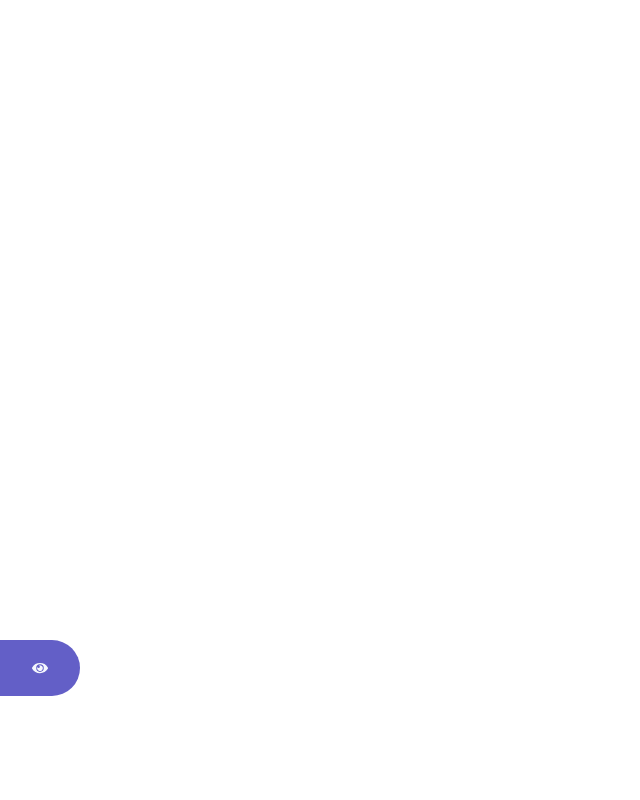
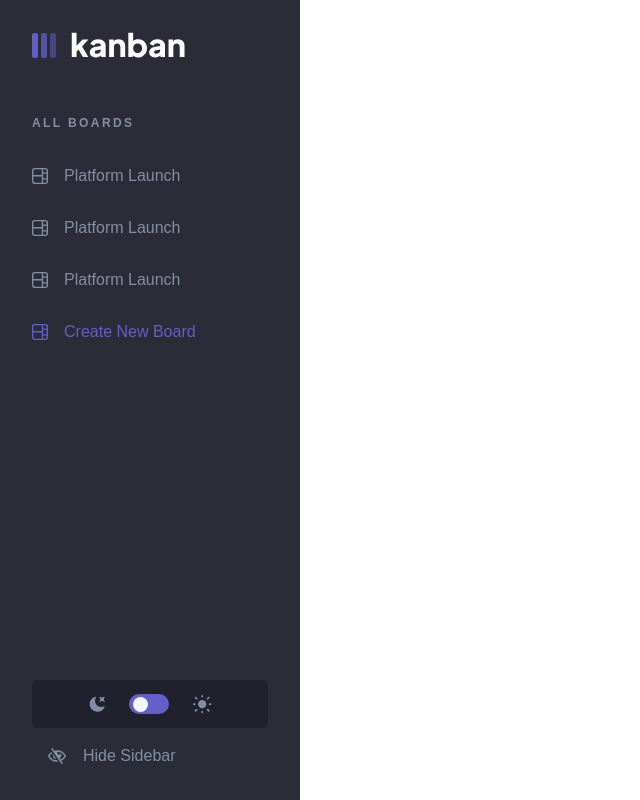
Before and after one commit to abdulrahmanalaa123/super-duper-task-management, a React (Create React App) app: page / in a window 1280 px wide. Shown: the whole page, without its empty margins (0-640 px from the left). Built offline with nearby package versions, Linux system fonts and the light colour scheme.

Commit message:
tweaked true false logic

```diff
--- a/src/components/navbar.js
+++ b/src/components/navbar.js
@@ -15,15 +15,15 @@ function Navbar({ toggleHover }) {
 
   return (
     <div
-      className={`navbarcomp ${hidden ? "" : "-translate-x-[300px]"}`}
+      className={`navbarcomp ${hidden ? "-translate-x-[300px]" : ""}`}
       onMouseEnter={() => toggleHover(true)}
       onMouseLeave={() => toggleHover(false)}
     >
-      {!hidden && (
+      {hidden && (
         <button
           className=" absolute w-20 h-14 top-[80%] bg-dark-violet left-[100%] rounded-r-full"
           onClick={() => {
-            setHidden(true);
+            setHidden(false);
           }}
         >
           <ShowSidebar className="ml-8 text-workspace-bg-light"></ShowSidebar>
@@ -64,7 +64,7 @@ function Navbar({ toggleHover }) {
             <button
               className="ml-4 flex items-center group"
               onClick={() => {
-                setHidden(false);
+                setHidden(true);
               }}
             >
               <HideSidebar className="w-5 h-4 text-text-grey mr-4 group-hover:opacity-80"></HideSidebar>
```
